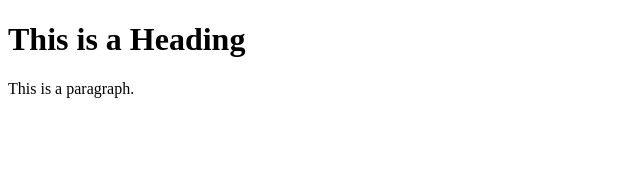
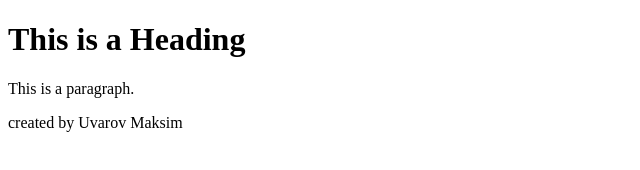
Before and after one commit to odisey228/HTML_Tutorial, a plain HTML site: page index.html in a window 1280 px wide. Shown: the whole page, without its empty margins (0-640 px from the left). Drawn offline with Linux system fonts and the light colour scheme.

Commit message:
додав автора сайту

```diff
--- a/index.html
+++ b/index.html
@@ -7,6 +7,7 @@
 
 <h1>This is a Heading</h1>
 <p>This is a paragraph.</p>
+<p>created by Uvarov Maksim</p>
 
 </body>
 </html>
```
